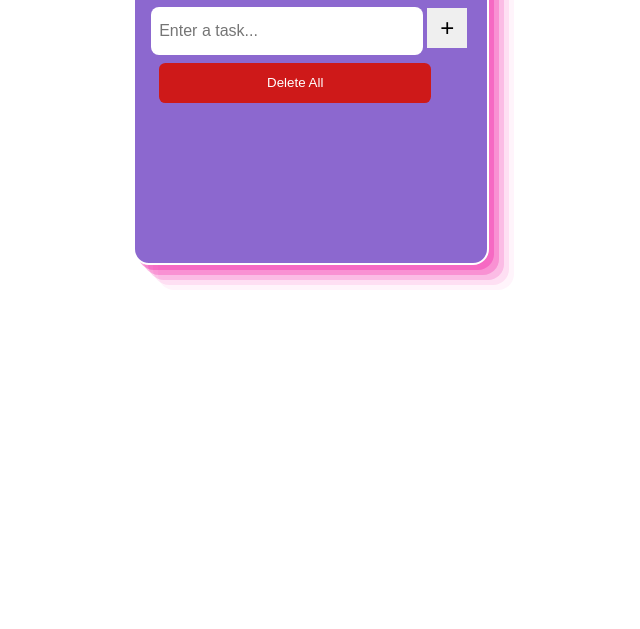
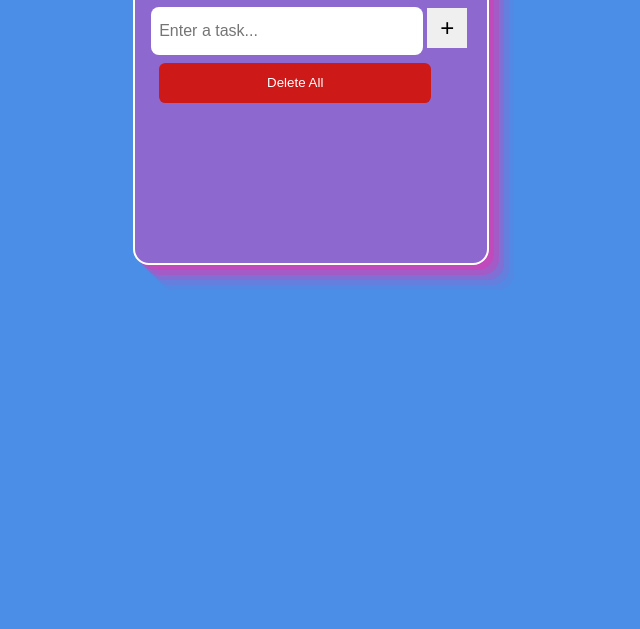
Before and after one commit to mughal924/To-do-list, a plain HTML site: page index.html in a window 1280 px wide. Shown: the part 171-800 px from the top of the page, without its empty margins (254-894 px from the left). Drawn offline with Linux system fonts and the light colour scheme.

Commit message:
Update styles.css

```diff
--- a/styles.css
+++ b/styles.css
@@ -1,5 +1,5 @@
 body{
-    background-color: sky blue;
+    background-color: rgb(74, 142, 231);
     color: white;
 }
 input{
```
